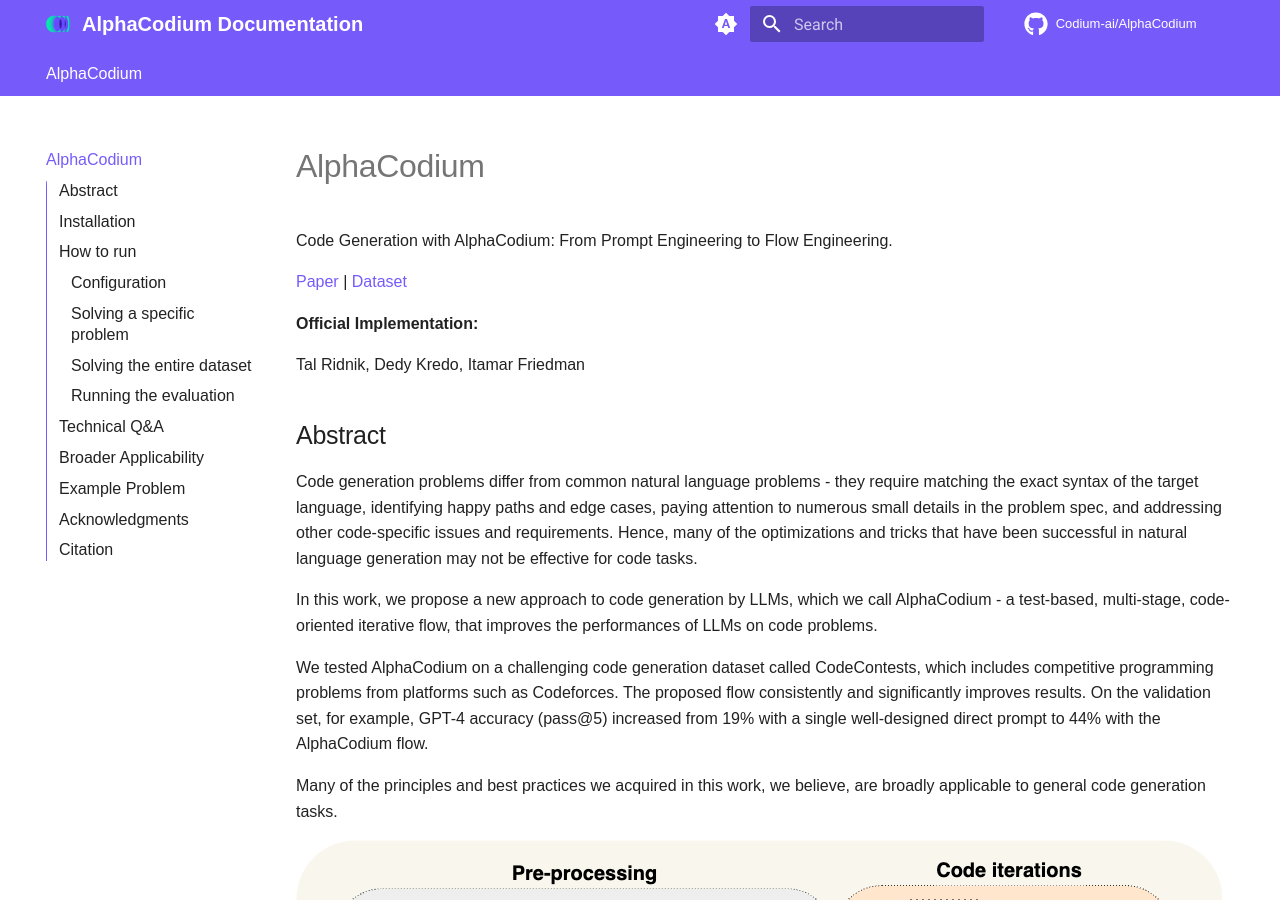
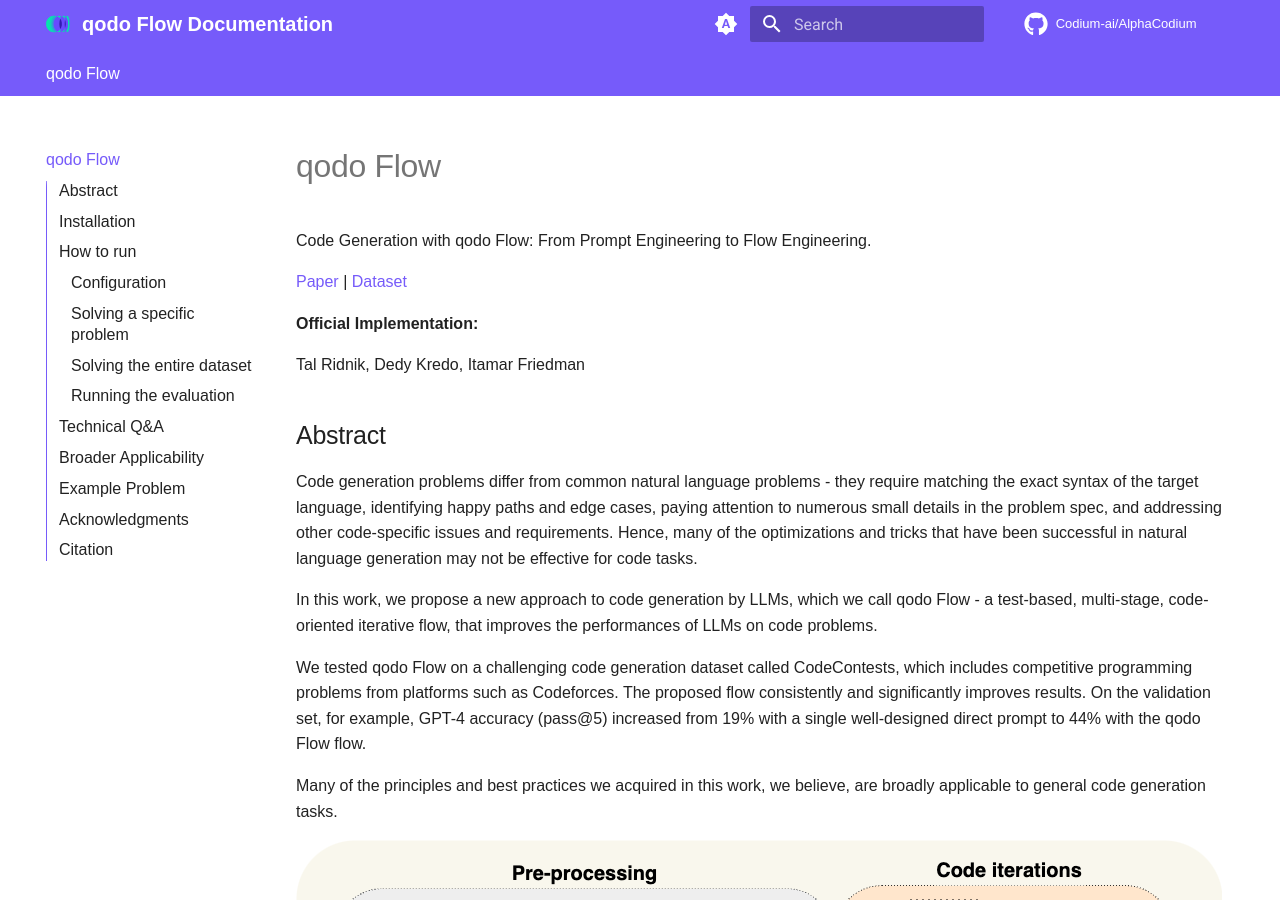
Before and after one commit to Codium-ai/AlphaCodium, an MkDocs documentation site: the page built from docs/docs/index.md, in a window 1280 px wide and 900 px high. Built offline with MkDocs 1.6.1 and Material for MkDocs 9.7.7, drawn with Linux system fonts in a browser that asks for light colours; comment, search, counter and statistics services are not loaded; some of the changed text lies outside the part shown.

Commit message:
Rename project from 'AlphaCodium' to 'qodo Flow' in documentation and footer links

````diff
--- a/docs/docs/index.md
+++ b/docs/docs/index.md
@@ -1,6 +1,6 @@
-# AlphaCodium
+# qodo Flow
 
-Code Generation with AlphaCodium: From Prompt Engineering to Flow Engineering.
+Code Generation with qodo Flow: From Prompt Engineering to Flow Engineering.
 
 [Paper](https://arxiv.org/abs/2401.08500) |
 [Dataset](https://huggingface.co/datasets/talrid/CodeContests_valid_and_test_AlphaCodium/blob/main/codecontests_valid_and_test_processed_alpha_codium.zip)
@@ -13,10 +13,10 @@
 
 Code generation problems differ from common natural language problems - they require matching the exact syntax of the target language, identifying happy paths and edge cases, paying attention to numerous small details in the problem spec, and addressing other code-specific issues and requirements. Hence, many of the optimizations and tricks that have been successful in natural language generation may not be effective for code tasks.
 
-In this work, we propose a new approach to code generation by LLMs, which we call AlphaCodium - a test-based, multi-stage, code-oriented iterative flow, that improves the performances of LLMs on code problems.
+In this work, we propose a new approach to code generation by LLMs, which we call qodo Flow - a test-based, multi-stage, code-oriented iterative flow, that improves the performances of LLMs on code problems.
 
-We tested AlphaCodium on a challenging code generation dataset called CodeContests, which includes competitive programming problems from platforms such as Codeforces. The proposed flow consistently and significantly improves results.
-On the validation set, for example, GPT-4 accuracy (pass@5) increased from 19% with a single well-designed direct prompt to 44% with the AlphaCodium flow.
+We tested qodo Flow on a challenging code generation dataset called CodeContests, which includes competitive programming problems from platforms such as Codeforces. The proposed flow consistently and significantly improves results.
+On the validation set, for example, GPT-4 accuracy (pass@5) increased from 19% with a single well-designed direct prompt to 44% with the qodo Flow flow.
 
 Many of the principles and best practices we acquired in this work, we believe, are broadly applicable to general code generation tasks.
 
@@ -42,7 +42,7 @@
 In the `config` section you can choose the model you want to use ("gpt-4", "gpt-3.5-turbo-16k", or others).
 
 ### Solving a specific problem
-To solve a specific problem with AlphaCodium, from the root folder run:
+To solve a specific problem with qodo Flow, from the root folder run:
 ```
 python -m alpha_codium.solve_problem \
 --dataset_name /path/to/dataset \
@@ -64,7 +64,7 @@
 ![Example problem (test set, problem number 12)](https://github.com/Codium-ai/AlphaCodium/blob/main/pics/example_problem.png?raw=true)
 
 ### Solving the entire dataset
-to solve the entire dataset with AlphaCodium, from the root folder run:
+to solve the entire dataset with qodo Flow, from the root folder run:
 ```
 python -m alpha_codium.solve_dataset \
 --dataset_name /path/to/dataset \
@@ -100,7 +100,7 @@
 **Q: How do you know that there wasn't a data leakage?**
 
 **A:** The test set of CodeContests dataset comprises problems published after September 2021, while the GPT-4 model variant we used (gpt-4-0613) has a data cutoff of September 2021. Hence, there is no data leakage for GPT4, on the test set.
-For other models like DeepSeek, we cannot be sure. However, note that our [main result](https://github.com/Codium-ai/AlphaCodium/blob/main/pics/comparison.png?raw=true) is a comparison of "direct prompt" vs. "AlphaCodium flow". Data leakage would help both approaches, so the relative improvement of AlphaCodium flow is still valid.
+For other models like DeepSeek, we cannot be sure. However, note that our [main result](https://github.com/Codium-ai/AlphaCodium/blob/main/pics/comparison.png?raw=true) is a comparison of "direct prompt" vs. "qodo Flow". Data leakage would help both approaches, so the relative improvement of qodo Flow flow is still valid.
 ___
 
 **Q: Is this project relevant only to specific programming languages?**
@@ -118,7 +118,7 @@
 
 **Q: Is this work "realistic" in terms of the number of LLM calls?**
 
-**A:** In comparison to AlphaCode, we do four orders of magnitude (!) fewer [calls](https://github.com/Codium-ai/AlphaCodium/blob/main/pics/computational_effort.png?raw=true) (per solution AlphaCodium does 15-20 calls).
+**A:** In comparison to AlphaCode, we do four orders of magnitude (!) fewer [calls](https://github.com/Codium-ai/AlphaCodium/blob/main/pics/computational_effort.png?raw=true) (per solution qodo Flow does 15-20 calls).
 Yet we acknowledge that for some applications, this may still be too much, and more optimizations are needed. We however believe that many of the ideas and principles we acquired in this work are broadly applicable, even when the number of calls is further limited.
 ___
 **Q: Why do you iterate only on the generated code, and not on the AI-generated tests?**
@@ -130,7 +130,7 @@
 ## Broader Applicability
 While this work presents results on CodeContests dataset, we believe that it has a broader applicability.
 
-First and foremost, we feel that the proposed AlphaCodium [flow](https://github.com/Codium-ai/AlphaCodium/blob/main/pics/proposed_flow.png?raw=true), with reasonable adjustments, can be used as a more general framework for other code generation tasks.
+First and foremost, we feel that the proposed qodo Flow [flow](https://github.com/Codium-ai/AlphaCodium/blob/main/pics/proposed_flow.png?raw=true), with reasonable adjustments, can be used as a more general framework for other code generation tasks.
 
 Secondly, many of the design concepts, principles, and tricks we acquired in this work are broadly applicable as-is to any general code generation tasks. For example:
 - **YAML Structured output**: asking the model to generate an output in YAML format, equivalent to a given Pydantic class
@@ -221,7 +221,7 @@
 ## Citation
 ```
 @misc{ridnik2024code,
-      title={Code Generation with AlphaCodium: From Prompt Engineering to Flow Engineering},
+      title={Code Generation with qodo Flow: From Prompt Engineering to Flow Engineering},
       author={Tal Ridnik and Dedy Kredo and Itamar Friedman},
       year={2024},
       eprint={2401.08500},
--- a/docs/mkdocs.yml
+++ b/docs/mkdocs.yml
@@ -1,4 +1,4 @@
-site_name: AlphaCodium Documentation
+site_name: qodo Flow Documentation
 description: Documentation for AlphaCodium - From Prompt Engineering to Flow Engineering.
 repo_url: https://github.com/Codium-ai/AlphaCodium
 repo_name: Codium-ai/AlphaCodium
@@ -96,4 +96,4 @@
       permalink: true
 
 copyright: |
-  &copy; 2024 <a href="https://www.codium.ai/"  target="_blank" rel="noopener">CodiumAI</a>
+  &copy; 2024 <a href="https://www.qodo.ai/"  target="_blank" rel="noopener">Qodo</a>
--- a/docs/overrides/partials/footer.html
+++ b/docs/overrides/partials/footer.html
@@ -82,11 +82,11 @@
 
 <footer class="wrapper">
   <div class="container">
-    <p class="footer-text">© 2024 <a href="https://www.codium.ai/" target="_blank" rel="noopener">CodiumAI</a></p>
+    <p class="footer-text">© 2024 <a href="https://www.qodo.ai/" target="_blank" rel="noopener">Qodo</a></p>
     <div class="footer-links">
-      <a href="https://codiumate-docs.codium.ai/">Codiumate</a>
+      <a href="https://qodo-gen-docs.qodo.ai/">qodo Gen</a>
       <p>|</p>
-      <a href="https://pr-agent-docs.codium.ai/">PR-Agent</a>
+      <a href="https://qodo-merge-docs.qodo.ai/">qodo Merge</a>
     </div>
     <div class="social-icons">
       <a href="https://github.com/Codium-ai" target="_blank" rel="noopener" title="github.com" class="social-link">
````
